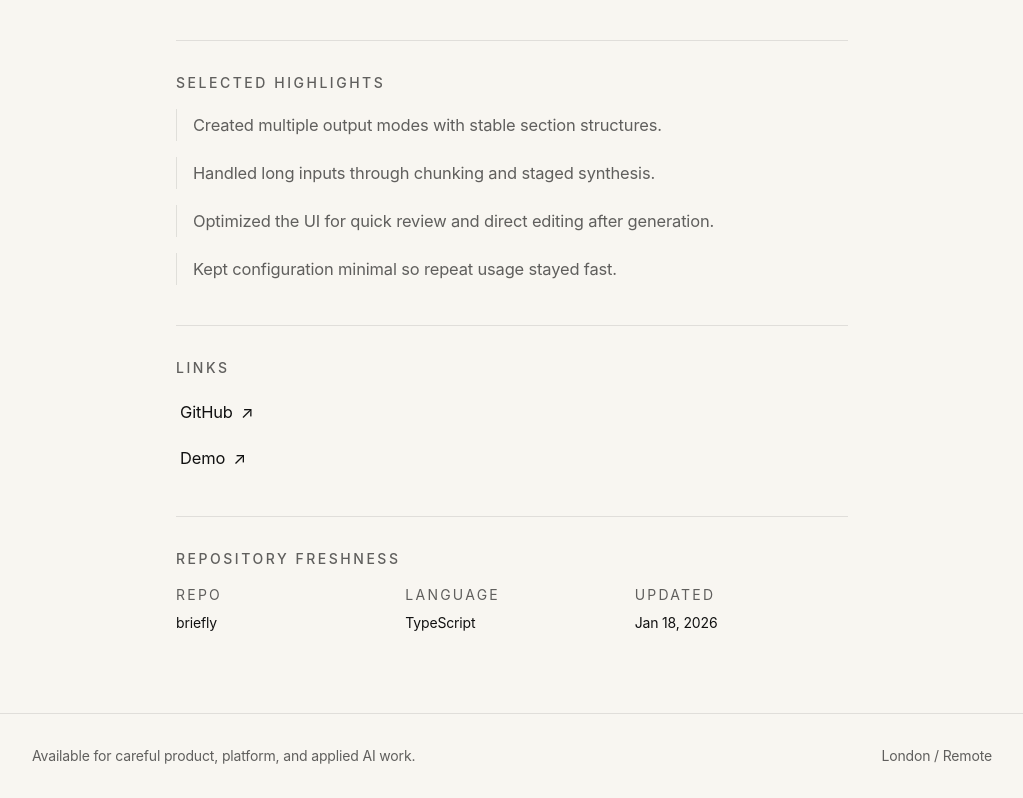
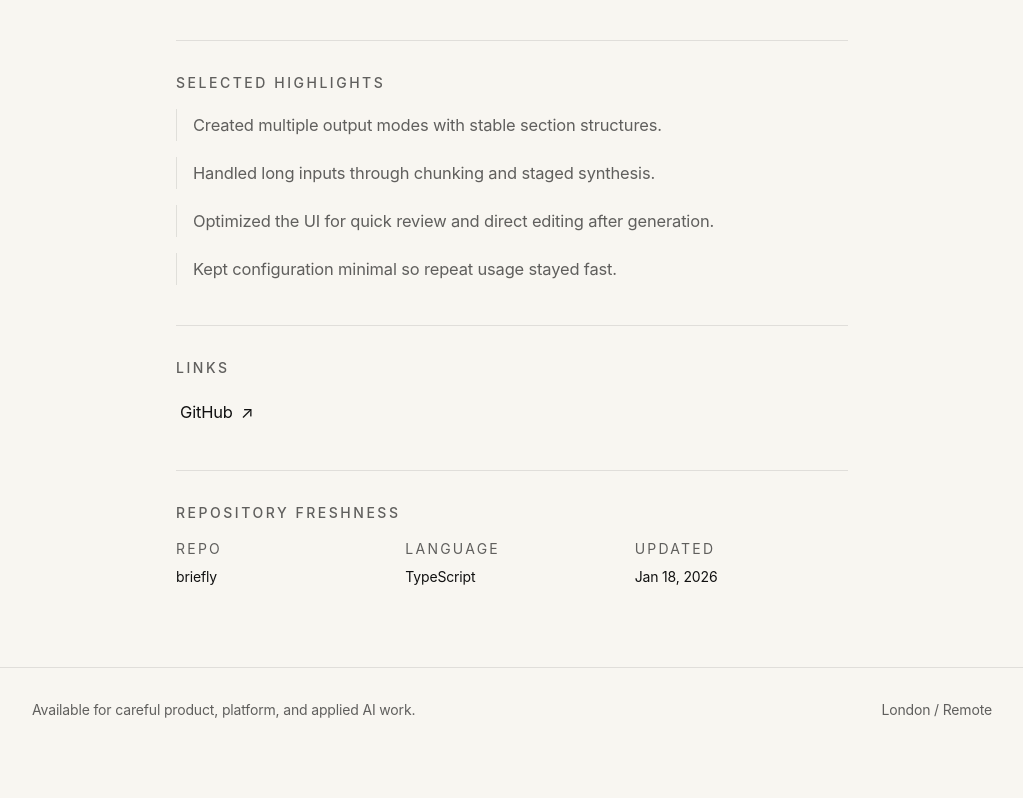
Before and after one commit to Peippo1/portfolio-site, a Next.js app: page /projects/briefly in a window 1280 px wide. Shown: the part 1278-2076 px from the top of the page, without its empty margins (128-1151 px from the left). After the commit the page ends 2030 px from the top, so only its background shows below. Built offline with nearby package versions, Linux system fonts and the light colour scheme.

Commit message:
Add homepage + featured projects

```diff
--- a/src/data/projects.ts
+++ b/src/data/projects.ts
@@ -13,7 +13,6 @@ export const projects: Project[] = [
     stack: ["Next.js", "TypeScript", "PostgreSQL", "OpenAI", "Tailwind CSS"],
     featured: true,
     githubUrl: "https://github.com/Peippo1/CampaignForge-AI",
-    demoUrl: "https://campaignforge-ai.example.com",
     problem:
       "Marketing teams often move between separate tools for planning, drafting, and adaptation, which makes campaign reasoning difficult to preserve and hard to reuse.",
     solution:
@@ -38,7 +37,6 @@ export const projects: Project[] = [
     stack: ["TypeScript", "Node.js", "Kafka", "ClickHouse", "React"],
     featured: true,
     githubUrl: "https://github.com/timfinch/streamsense",
-    demoUrl: "https://streamsense.example.com",
     problem:
       "Teams collecting high-volume operational events often end up with data in motion but very little usable visibility, especially when metrics and debugging views evolve separately.",
     solution:
@@ -111,7 +109,6 @@ export const projects: Project[] = [
     stack: ["Next.js", "TypeScript", "OpenAI", "Supabase", "Tailwind CSS"],
     featured: true,
     githubUrl: "https://github.com/timfinch/briefly",
-    demoUrl: "https://briefly.example.com",
     problem:
       "Summarization tools are usually either too generic or too verbose, which makes them weak fits for recurring briefing workflows used by small teams.",
     solution:
```
